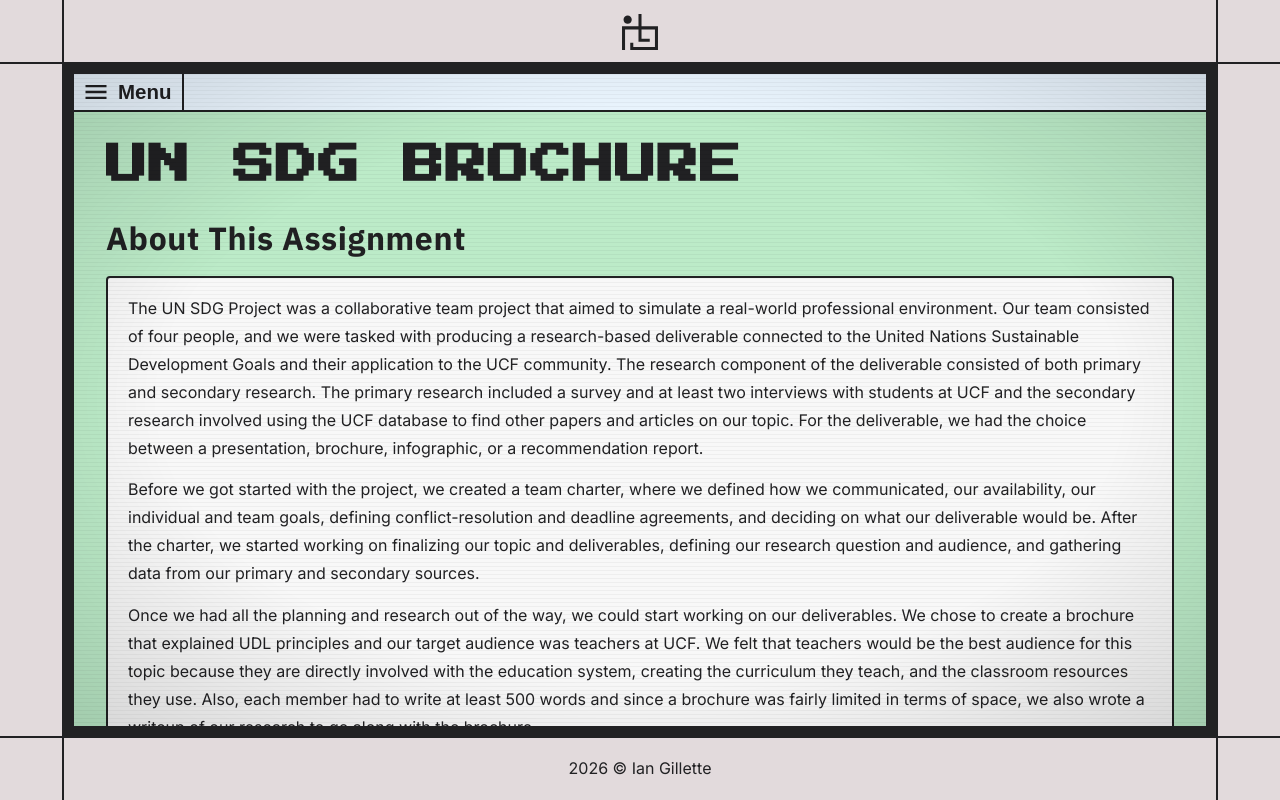
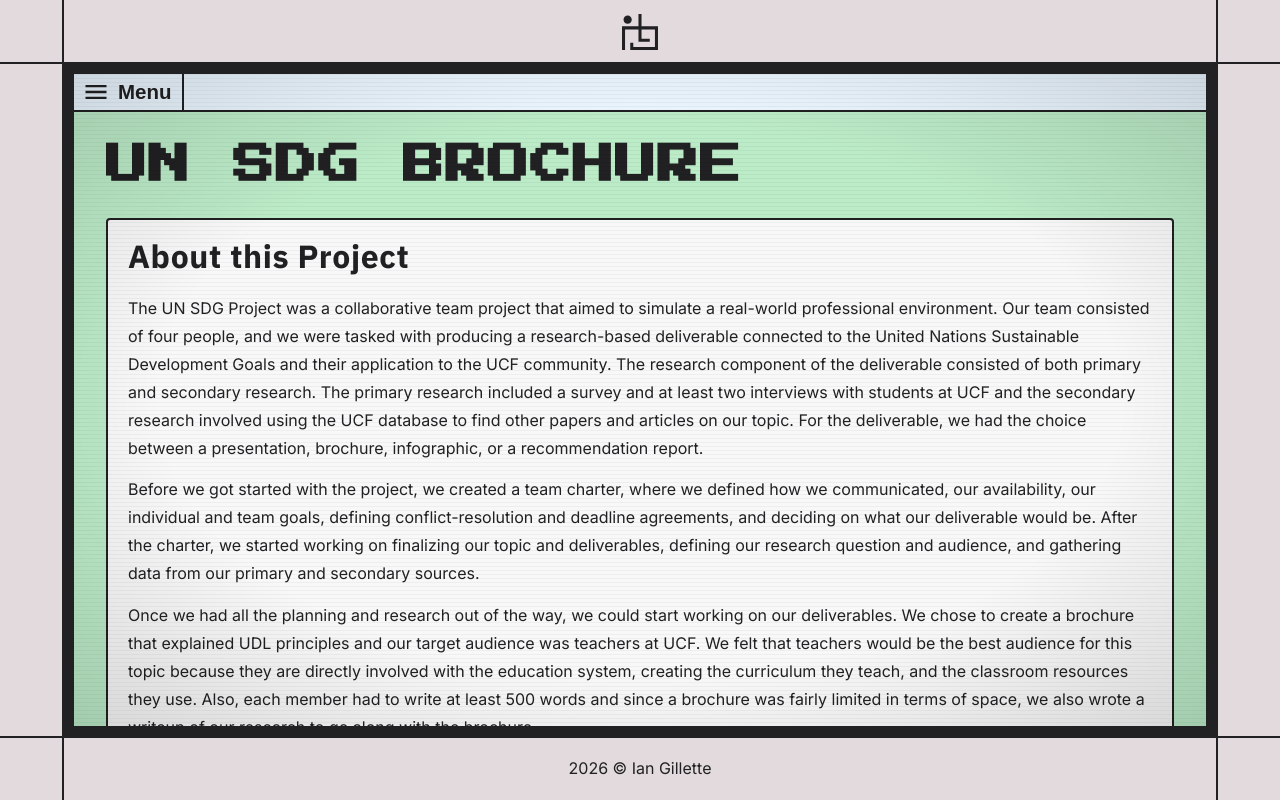
Before and after one commit to MelonEncoder/personal-website, a SvelteKit app: page /technical-writing/brochure in a window 1280 px wide. Built offline with nearby package versions, Linux system fonts and the light colour scheme.

Commit message:
updated layout of about card to include subheading

```diff
--- a/src/routes/(app)/technical-writing/brochure/+page.svelte
+++ b/src/routes/(app)/technical-writing/brochure/+page.svelte
@@ -2,8 +2,8 @@
 	<h1 class="title">UN SDG BROCHURE</h1>
 
 	<section class="section">
-		<h2 class="sectionHeading">About This Assignment</h2>
 		<div class="card">
+			<h2 class="sectionHeading">About this Project</h2>
 			<p class="bodyText">
 				The UN SDG Project was a collaborative team project that aimed to simulate a
 				real-world professional environment. Our team consisted of four people, and we were
@@ -52,7 +52,7 @@
 
 	<section class="section">
 		<div class="sectionHeader">
-			<h2 class="sectionHeading">Document</h2>
+			<h2 class="sectionHeading">Brochure</h2>
 			<p class="fileNote">
 				<a
 					class="link"
@@ -137,12 +137,15 @@
 		border-radius: var(--radius-sm);
 		display: flex;
 		flex-direction: column;
-		gap: 0.85rem;
 	}
 
 	.bodyText {
 		font-size: var(--fs-body);
 		line-height: 1.75;
+		margin: 0 0 0.85rem 0;
+	}
+
+	.bodyText:last-child {
 		margin: 0;
 	}
 
--- a/src/routes/(app)/technical-writing/instructions/+page.svelte
+++ b/src/routes/(app)/technical-writing/instructions/+page.svelte
@@ -2,8 +2,8 @@
 	<h1 class="title">INSTRUCTIONS</h1>
 
 	<section class="section">
-		<h2 class="sectionHeading">About This Assignment</h2>
 		<div class="card">
+			<h2 class="sectionHeading">About this Project</h2>
 			<p class="bodyText">[placeholder]</p>
 			<!-- <p class="bodyText">
 				[Placeholder: Describe the instructions assignment here. Explain what the assignment
@@ -38,7 +38,7 @@
 
 	<section class="section">
 		<div class="sectionHeader">
-			<h2 class="sectionHeading">Document</h2>
+			<h2 class="sectionHeading">Instructions</h2>
 			<p class="fileNote">
 				<a
 					class="link"
@@ -101,12 +101,15 @@
 		border-radius: var(--radius-sm);
 		display: flex;
 		flex-direction: column;
-		gap: 0.85rem;
 	}
 
 	.bodyText {
 		font-size: var(--fs-body);
 		line-height: 1.75;
+		margin: 0 0 0.85rem 0;
+	}
+
+	.bodyText:last-child {
 		margin: 0;
 	}
 
--- a/src/routes/(app)/technical-writing/job-materials/+page.svelte
+++ b/src/routes/(app)/technical-writing/job-materials/+page.svelte
@@ -9,8 +9,8 @@
 	<h1 class="title">JOB MATERIALS</h1>
 
 	<section class="section">
-		<h2 class="sectionHeading">About This Assignment</h2>
 		<div class="card">
+			<h2 class="sectionHeading">About this Project</h2>
 			<p class="bodyText">
 				The job materials assignment required me to create two professional career-oriented
 				documents, a resume and a cover letter, and practice writing to a hiring manager.
@@ -173,12 +173,15 @@
 		border-radius: var(--radius-sm);
 		display: flex;
 		flex-direction: column;
-		gap: 0.85rem;
 	}
 
 	.bodyText {
 		font-size: var(--fs-body);
 		line-height: 1.75;
+		margin: 0 0 0.85rem 0;
+	}
+
+	.bodyText:last-child {
 		margin: 0;
 	}
 
```
